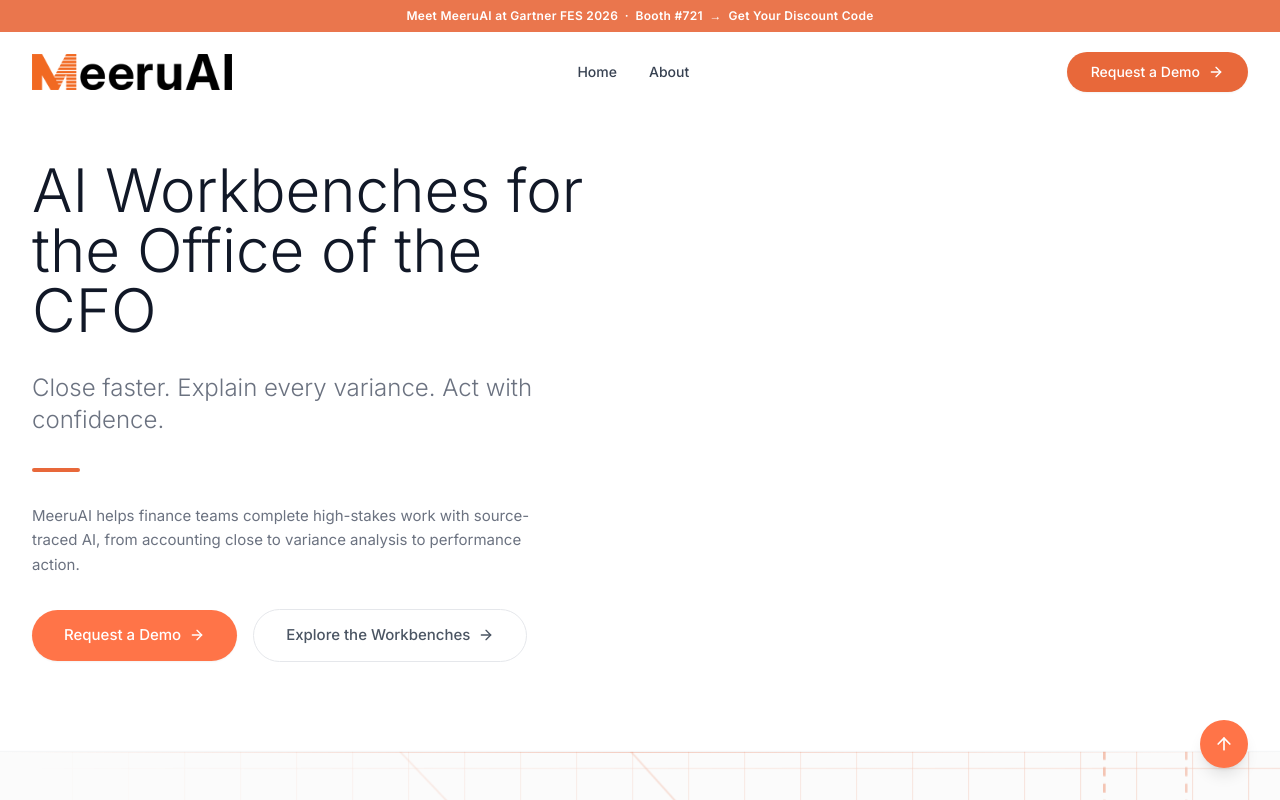
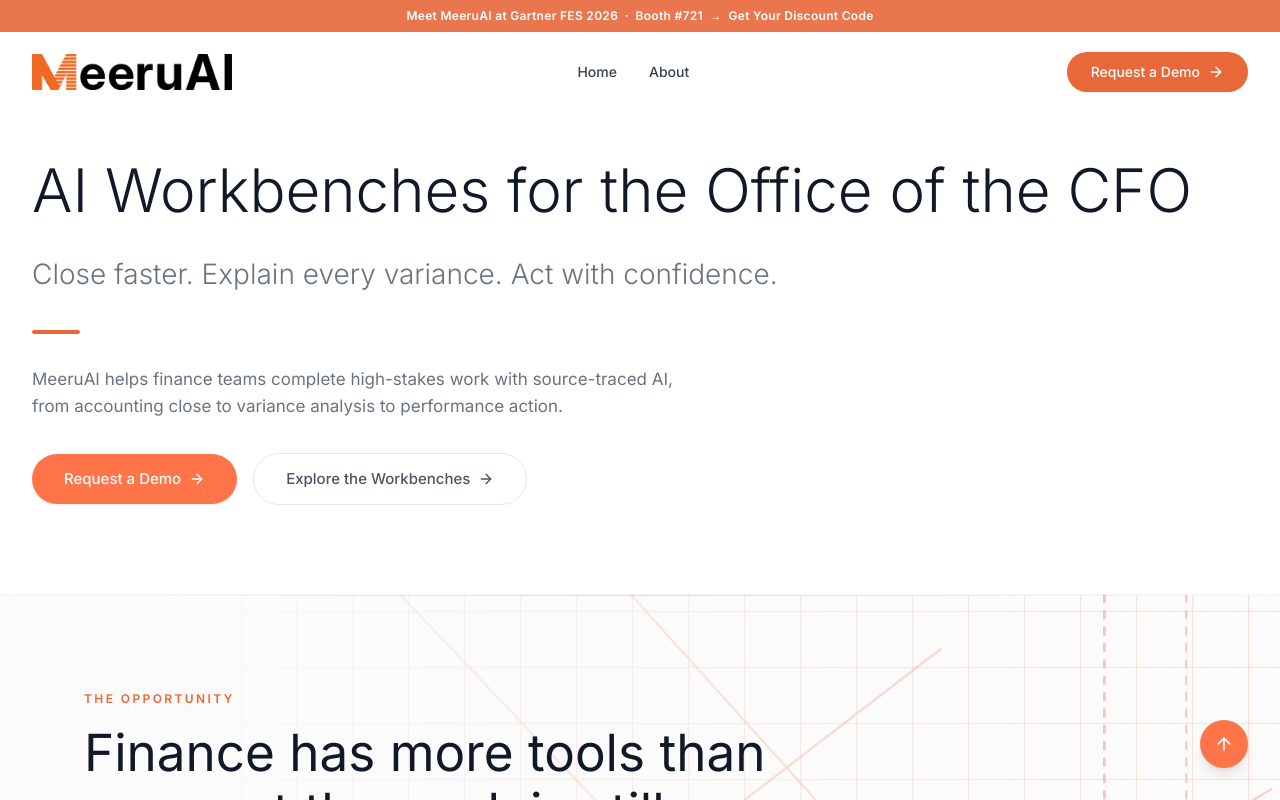
Before and after one commit to Saipraveen1234/MEERUAI, a Next.js app: page / in a window 1280 px wide. Shown: the top 800 px of the page. Built offline with nearby package versions, Linux system fonts and the light colour scheme.

Commit message:
fixes-push

```diff
--- a/app/home/sections/HeroSection.tsx
+++ b/app/home/sections/HeroSection.tsx
@@ -46,7 +46,7 @@
   return (
     <section className="relative w-full bg-white pt-32 lg:pt-40 pb-16 lg:pb-24 overflow-hidden">
       <div className="max-w-7xl mx-auto px-6 lg:px-8">
-        <div className="grid lg:grid-cols-2 gap-12 lg:gap-16 items-center">
+        <div className="max-w-4xl lg:max-w-5xl">
           <motion.div
             initial="hidden"
             animate="visible"
@@ -55,13 +55,13 @@
           >
             <motion.h1
               variants={fadeUp}
-              className="text-4xl lg:text-5xl xl:text-6xl font-light leading-snug md:leading-[1.1] text-gray-900"
+              className="text-4xl lg:text-5xl xl:text-6xl font-light leading-snug md:leading-[1.1] text-gray-900 lg:whitespace-nowrap"
             >
               AI Workbenches for the Office of the CFO
             </motion.h1>
 
             <motion.div variants={fadeUp} className="relative min-h-[2.5rem]">
-              <p className="text-xl lg:text-2xl text-gray-500 font-light leading-relaxed">
+              <p className="text-xl lg:text-[28px] text-gray-500 font-light leading-relaxed max-w-full lg:whitespace-nowrap">
                 <span>{typedText}</span>
                 {!isTypingComplete && (
                   <span className="inline-block w-[2px] h-[1em] bg-meeru-orange ml-[2px] align-middle animate-pulse" />
@@ -71,7 +71,7 @@
 
             <motion.div variants={fadeUp} className="w-12 h-1 bg-meeru-orange rounded-full" />
 
-            <motion.p variants={fadeUp} className="text-[14px] lg:text-[15px] text-gray-500 leading-relaxed max-w-lg">
+            <motion.p variants={fadeUp} className="text-[14px] lg:text-[17px] text-gray-500 leading-relaxed max-w-2xl">
               MeeruAI helps finance teams complete high-stakes work with source-traced AI, from
               accounting close to variance analysis to performance action.
             </motion.p>
--- a/app/layout.tsx
+++ b/app/layout.tsx
@@ -1,8 +1,14 @@
-import type { Metadata } from "next";
+import type { Metadata, Viewport } from "next";
 import { Inter } from "next/font/google";
 import "./globals.css";
 
 const inter = Inter({ subsets: ["latin"] });
+
+export const viewport: Viewport = {
+  width: "device-width",
+  initialScale: 1,
+  themeColor: "#E8683A",
+};
 
 export const metadata: Metadata = {
   title: "MeeruAI - AI Workbenches for Finance Teams",
--- a/next.config.ts
+++ b/next.config.ts
@@ -2,6 +2,7 @@
 
 const nextConfig: NextConfig = {
   output: "standalone",
+  poweredByHeader: false,
   images: {
     formats: ["image/avif", "image/webp"],
   },
```
